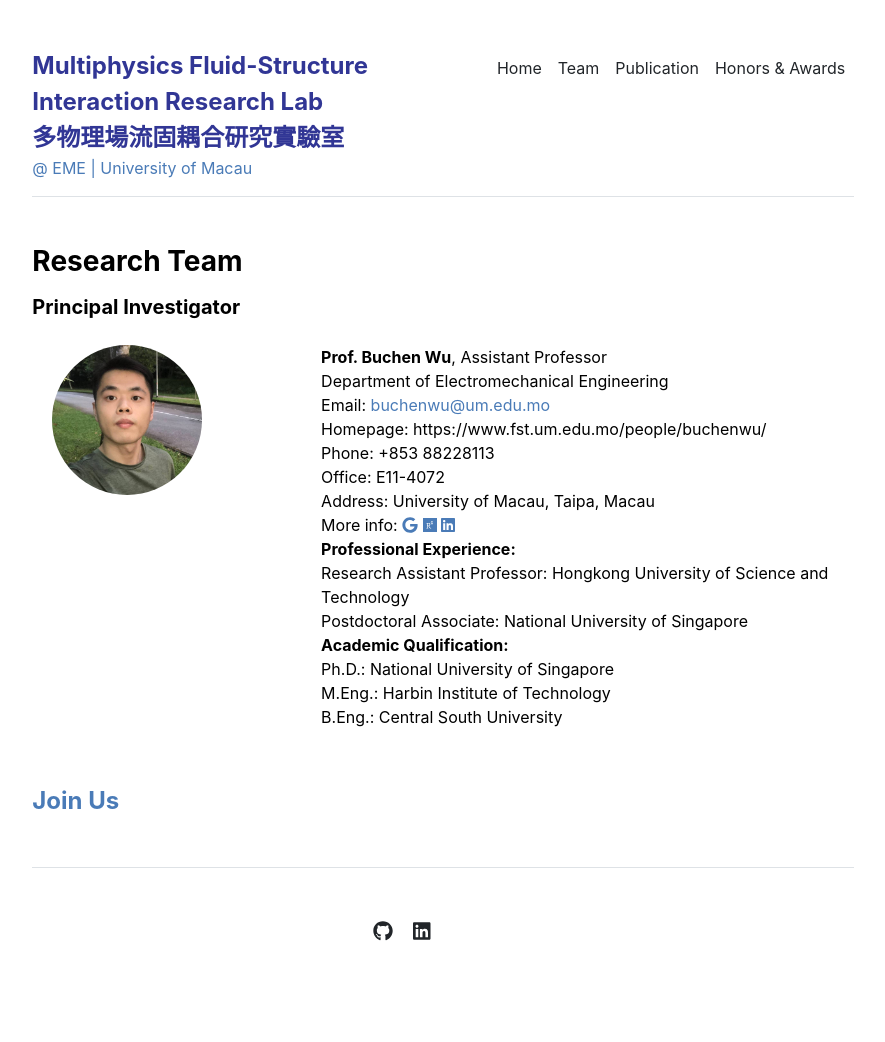
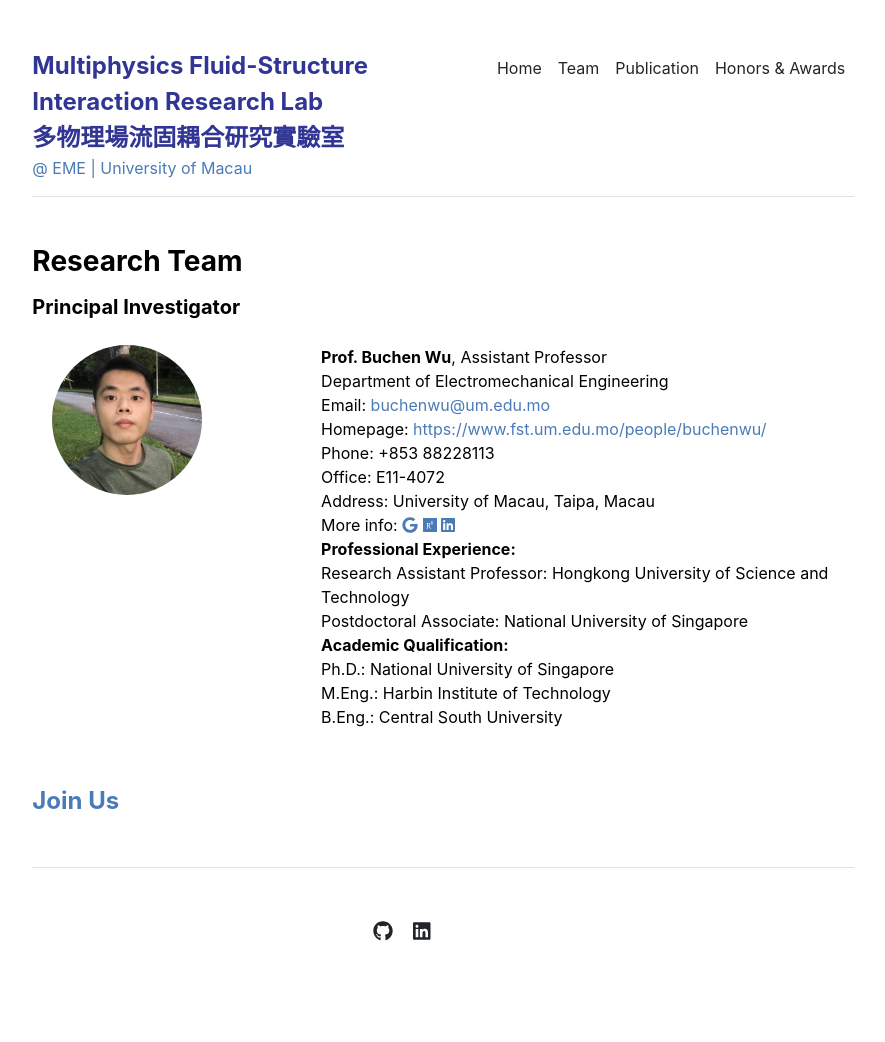
Before and after one commit to buchenwu/buchenwu.github.io, a Jekyll site: the page built from team.md, in a window 1280 px wide. Shown: the whole page, without its empty margins (197-1082 px from the left). Built offline with Jekyll 4.4.1, drawn with Linux system fonts in a browser that asks for light colours.

Commit message:
Make homepage a clickable link in people layout

```diff
--- a/_layouts/people.html
+++ b/_layouts/people.html
@@ -16,7 +16,7 @@ layout: default
       <p class="mb-0">{{ person.department }}</p>
       <!--<p class="mb-0">{{ person.degree }}</p>-->
       <p class="mb-0">Email: <a class="four" href="mailto: {{ person.email }}">{{ person.email }}</a></p>
-      <p class="mb-0">Homepage: {{ person.homepage }}</p>
+      <p class="mb-0">Homepage: <a class="four" href="{{ person.homepage }}">{{ person.homepage }}</a></p>
       <p class="mb-0">Phone: {{ person.phone }}</p>
       <p class="mb-0">Office: {{ person.office }} </p>
       <p class="mb-0">Address: {{ person.institution }}, {{ person.address }}</p>
```
